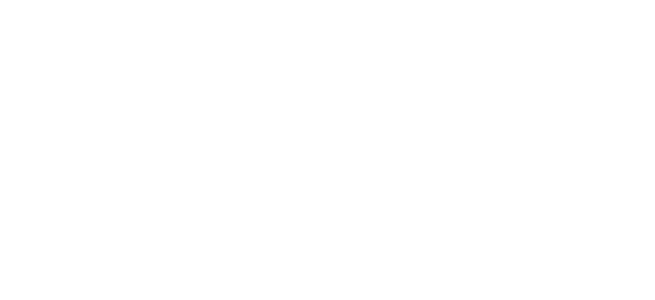
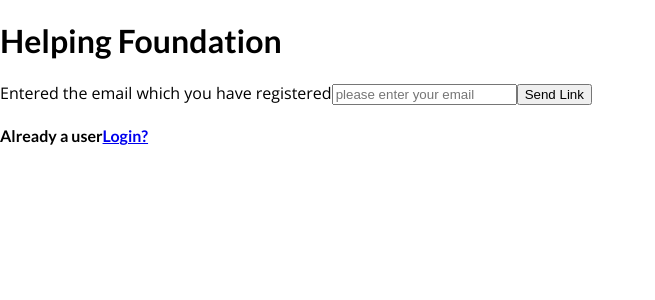
Before and after one commit to Shivamgit11/React-06-ExpenseApp, a React (Create React App) app: page /forgot-password in a window 1280 px wide. Shown: the top 300 px of the page, without its empty margins (0-655 px from the left). Built offline with nearby package versions, Linux system fonts and the light colour scheme.

Commit message:
Added password reset

```diff
--- a/src/App.js
+++ b/src/App.js
@@ -1,6 +1,8 @@
 import { useContext } from "react";
-import { Redirect, Route, Switch } from "react-router-dom";
+import { Route, Switch } from "react-router-dom";
 import AuthPage from "./pages/AuthPage";
+import Forgot from "./pages/forgot";
+import Private from "./pages/PrivateRoute";
 import Profile from "./pages/profile";
 import Welcome from "./pages/WelcomeExpense";
 import AuthContext from "./store/auth-context";
@@ -9,27 +11,28 @@
   const authCtx = useContext(AuthContext);
 
   const isLoggedIn = authCtx.isLoggedIn;
+  console.log(isLoggedIn);
 
   return (
     // {!isLoggedIn && (<AuthPage />) }
     <main>
       <Switch>
-      {/* <Route path="/" exact>
-            <AuthPage />
-          </Route> */}
+        <Route path="/" exact>
+          <Private />
+        </Route>
 
-        {!isLoggedIn && (
-          <Route path="/auth" exact>
-            <AuthPage />
-          </Route>
-        )}
+        <Route path="/auth" exact>
+          <AuthPage />
+        </Route>
 
-        {isLoggedIn && <Redirect to="/welcome" />}
         <Route path="/welcome" exact>
           <Welcome />
         </Route>
         <Route path="/profile">
-            <Profile />
+          <Profile />
+        </Route>
+        <Route path="/forgot-password">
+          <Forgot />
         </Route>
       </Switch>
     </main>
--- a/src/components/Auth/AuthForm.js
+++ b/src/components/Auth/AuthForm.js
@@ -1,4 +1,5 @@
 import { useRef, useState, useContext } from "react";
+import { Link, Redirect } from "react-router-dom";
 import AuthContext from "../../store/auth-context";
 
 import classes from "./AuthForm.module.css";
@@ -9,13 +10,18 @@
   const emailInputref = useRef();
   const passwordInputref = useRef();
 
+  const [loginState, setlogingState] = useState(false);
+
   const authCtx = useContext(AuthContext);
+
+
 
   const switchAuthModeHandler = () => {
     setIsLogin((prevState) => !prevState);
   };
 
   const submitHandler = (event) => {
+
     event.preventDefault();
 
     const enteredEmail = emailInputref.current.value;
@@ -45,6 +51,7 @@
       .then((res) => {
         setisLoading(false);
         if (res.ok) {
+
           //...
           return res.json();
         } else {
@@ -61,7 +68,9 @@
         }
       })
       .then((data) => {
+        console.log(data);
         authCtx.login(data.idToken);
+        setlogingState(true);
       })
       .catch((err) => {
         alert(err.message);
@@ -70,6 +79,7 @@
 
   return (
     <section className={classes.auth}>
+      {loginState && <Redirect to='/welcome' />}
       <h1>{isLogin ? "Login" : "Sign Up"}</h1>
       <form onSubmit={submitHandler}>
         <div className={classes.control}>
@@ -91,7 +101,10 @@
           )}
           {isLoading && <p>Sending Request....</p>}
         </div>
+        <Link to="/forgot-password">
         <button className={classes.extrabutton}>forgot Password</button>
+        </Link>
+
       </form>
       <button
         type="button"
--- /dev/null
+++ b/src/pages/PrivateRoute.js
@@ -0,0 +1,20 @@
+import { useContext } from "react";
+import { Redirect } from "react-router-dom";
+import AuthContext from "../store/auth-context";
+
+
+const Private = () => {
+  const authCtx = useContext(AuthContext);
+
+  const checkLoggedIN = authCtx.isLoggedIn;
+
+  return (
+    <div>
+      {!checkLoggedIN && <Redirect to='/auth' />}
+
+      {checkLoggedIN && <Redirect to='/welcome' />}
+    </div>
+  );
+};
+
+export default Private;
--- a/src/pages/WelcomeExpense.js
+++ b/src/pages/WelcomeExpense.js
@@ -9,6 +9,7 @@
    const history = useHistory();
 
    const logoutHandler = () => {
+    authCtx.logout();
     localStorage.removeItem('idToken');
     history.replace('/auth');
    }
--- /dev/null
+++ b/src/pages/forgot.js
@@ -0,0 +1,61 @@
+import { useRef } from "react";
+import { Link } from "react-router-dom";
+
+const Forgot = () => {
+    const emailsInputRef = useRef();
+  const resetPasswordHandler = (event) => {
+    event.preventDefault();
+
+    const enteredEmails = emailsInputRef.current.value;
+
+    fetch(
+      "https://identitytoolkit.googleapis.com/v1/accounts:sendOobCode?key=AIzaSyD5IFGkNB01Wj6dWDO0OCDi3RhyZ2ReLjA",
+      {
+        method: "POST",
+        body: JSON.stringify({
+          requestType: "PASSWORD_RESET",
+          email: enteredEmails,
+        }),
+        headers: {
+          "Content-Type": "application/json",
+        },
+      }
+    )
+      .then((res) => {
+        if (res.ok) {
+          return res.json();
+        } else {
+          return res.json().then((data) => {
+            let errorMessage = "Password reset not successful";
+            if (data && data.error && data.error.message) {
+              errorMessage = data.error.message;
+            }
+
+            throw new Error(errorMessage);
+          });
+        }
+      })
+      .then((data) => {
+        console.log("Reset link has been sent to you email");
+      })
+      .catch((err) => {
+        alert(err.message);
+      });
+  };
+
+  return (
+    <div>
+      <h1>Helping Foundation</h1>
+      <form onSubmit={resetPasswordHandler}>
+        <label>Entered the email which you have registered</label>
+        <input placeholder="please enter your email" ref={emailsInputRef} />
+        <button>Send Link</button>
+        <h4>
+          Already a user<Link to="/auth">Login?</Link>
+        </h4>
+      </form>
+    </div>
+  );
+};
+
+export default Forgot;
--- a/src/pages/profile.js
+++ b/src/pages/profile.js
@@ -28,7 +28,7 @@
         //...
         return res.json().then((data) => {
           // show an error modal
-          let eroorMessage = "Authentication failed";
+          let eroorMessage = "Unable to fetch please add name and url";
           // if (data && data.error && data.error.message) {
           //   eroorMessage = data.error.message;
           // }
@@ -74,7 +74,7 @@
           //...
           return res.json().then((data) => {
             // show an error modal
-            let eroorMessage = "Authentication failed";
+            let eroorMessage = "Some issue";
             // if (data && data.error && data.error.message) {
             //   eroorMessage = data.error.message;
             // }
@@ -85,6 +85,7 @@
       })
       .then((data) => {
         authCtx.login(data.idToken);
+        console.log("update workin")
       })
       .catch((err) => {
         alert(err.message);
```
